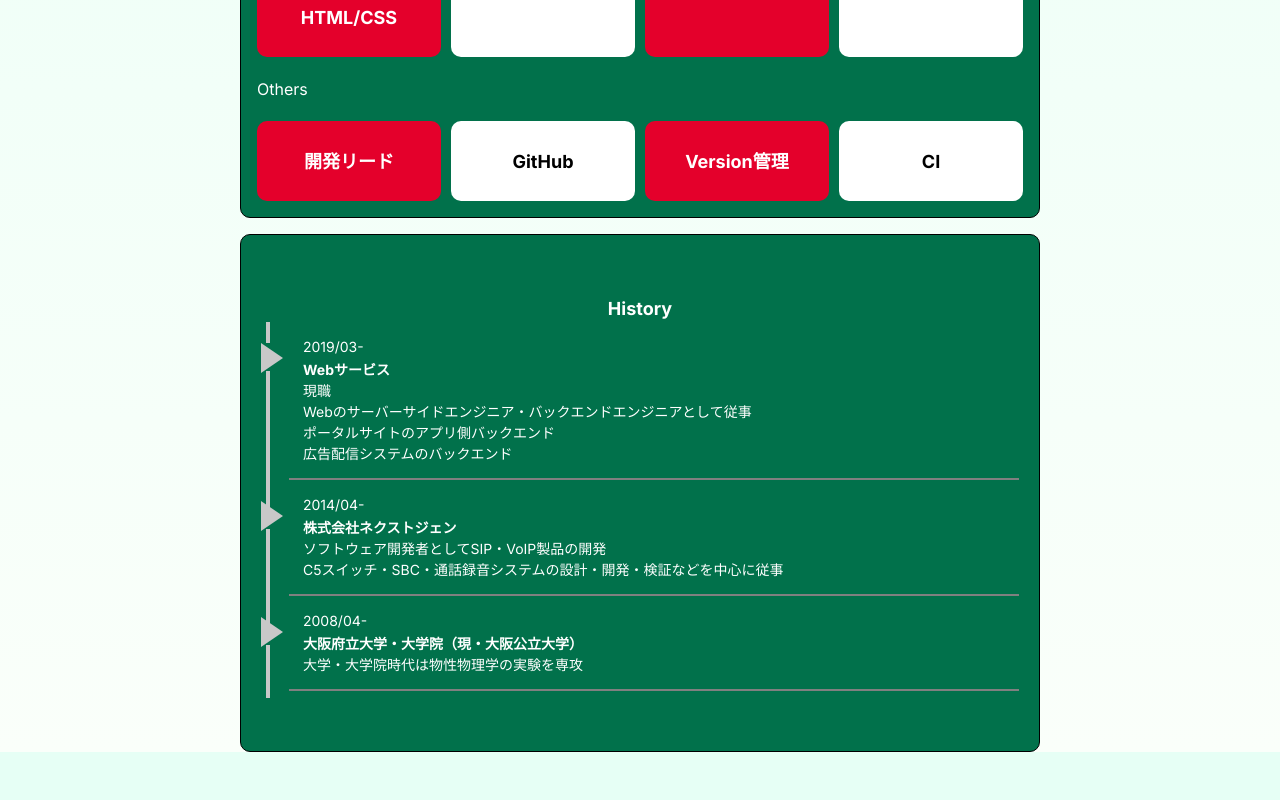
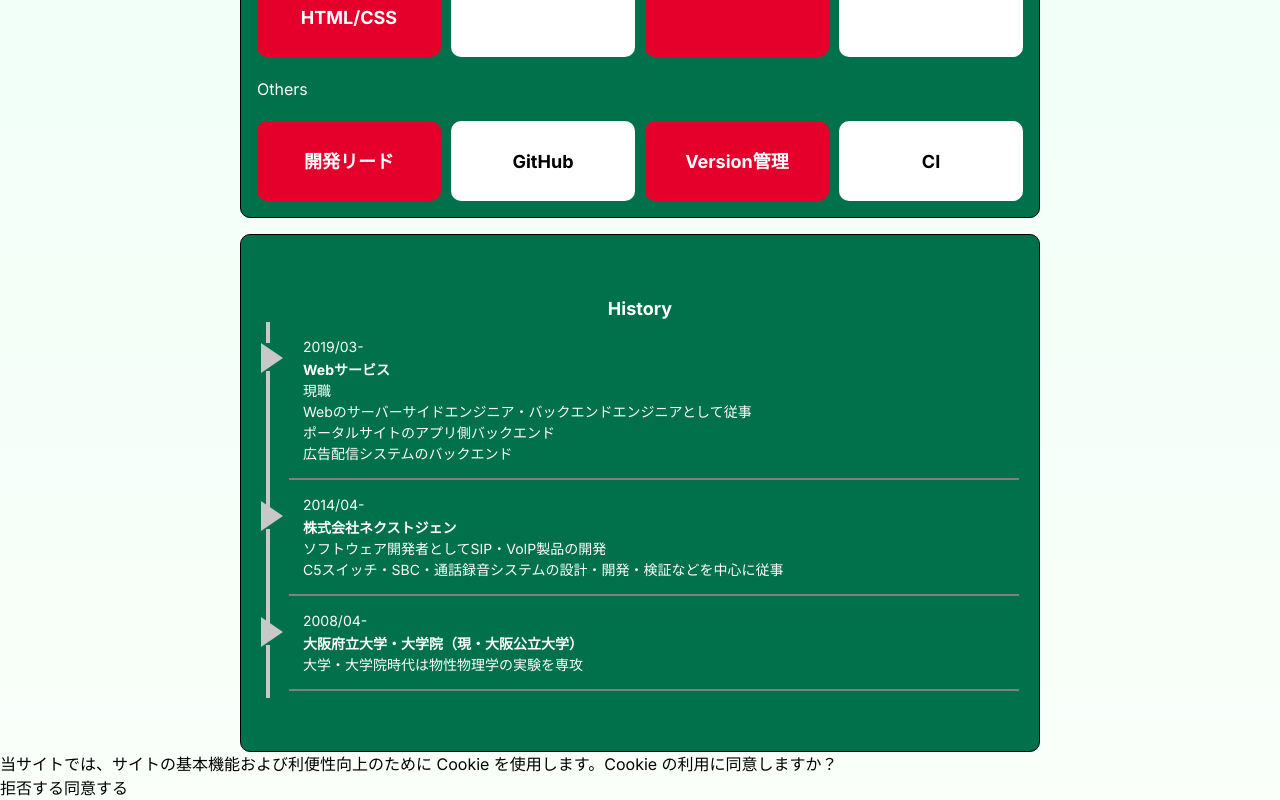
Before and after one commit to keyno63/profile.maigo-name.tokyo, a Next.js app in the folder website/: page / in a window 1280 px wide. Shown: the part 898-1698 px from the top of the page. Before the commit the page ends 1650 px from the top, so only its background shows below. Built offline with nearby package versions, Linux system fonts and the light colour scheme.

Commit message:
cookieダイアログ

```diff
--- a/website/app/layout.tsx
+++ b/website/app/layout.tsx
@@ -1,6 +1,7 @@
 import type { Metadata } from "next";
 import { Inter } from "next/font/google";
 import "./globals.css";
+import CookieConsent from "@/features/cookie-consent";
 
 const inter = Inter({ subsets: ["latin"] });
 
@@ -16,7 +17,10 @@ export default function RootLayout({
 }>) {
   return (
     <html lang="en">
-      <body className={inter.className}>{children}</body>
+      <body className={inter.className}>
+        {children}
+        <CookieConsent />
+      </body>
     </html>
   );
 }
--- /dev/null
+++ b/website/features/cookie-consent/client.tsx
@@ -0,0 +1,79 @@
+"use client";
+
+import React from "react";
+
+const COOKIE_NAME = "cookie_consent";
+const CONSENT_ACCEPTED = "accepted";
+const CONSENT_DECLINED = "declined";
+const CONSENT_MAX_AGE_DAYS = 365;
+
+function setCookie(name: string, value: string, days: number) {
+  const date = new Date();
+  date.setTime(date.getTime() + days * 24 * 60 * 60 * 1000);
+  const expires = "; expires=" + date.toUTCString();
+  const secure = typeof window !== "undefined" && window.location.protocol === "https:" ? "; Secure" : "";
+  document.cookie = `${name}=${encodeURIComponent(value)}${expires}; Path=/; SameSite=Lax${secure}`;
+}
+
+function getCookie(name: string) {
+  const nameEQ = name + "=";
+  const ca = document.cookie.split(";");
+  for (let i = 0; i < ca.length; i++) {
+    let c = ca[i];
+    while (c.charAt(0) === " ") c = c.substring(1, c.length);
+    if (c.indexOf(nameEQ) === 0) return decodeURIComponent(c.substring(nameEQ.length, c.length));
+  }
+  return undefined;
+}
+
+export default function CookieConsentClient() {
+  const [open, setOpen] = React.useState(false);
+
+  React.useEffect(() => {
+    const params = new URLSearchParams(window.location.search);
+    if (params.get("consent") === "reset") {
+      document.cookie = `${COOKIE_NAME}=; Max-Age=0; Path=/`;
+    }
+    const consent = getCookie(COOKIE_NAME);
+    if (!consent || params.get("consent") === "force") {
+      setOpen(true);
+    }
+  }, []);
+
+  const accept = () => {
+    setCookie(COOKIE_NAME, CONSENT_ACCEPTED, CONSENT_MAX_AGE_DAYS);
+    setOpen(false);
+  };
+  const decline = () => {
+    setCookie(COOKIE_NAME, CONSENT_DECLINED, CONSENT_MAX_AGE_DAYS);
+    setOpen(false);
+  };
+
+  if (!open) return null;
+
+  return (
+    <div className="fixed inset-x-0 bottom-0 z-[1000]">
+      <div className="mx-auto max-w-3xl m-4">
+        <div className="rounded-xl border border-zinc-200/80 dark:border-zinc-700/80 bg-white dark:bg-zinc-900 text-zinc-900 dark:text-zinc-100 shadow-lg p-4 md:p-5">
+          <p className="text-sm md:text-[15px] leading-6">
+            当サイトでは、サイトの基本機能および利便性向上のために Cookie を使用します。Cookie の利用に同意しますか？
+          </p>
+          <div className="mt-3 flex items-center justify-end gap-2">
+            <button
+              onClick={decline}
+              className="px-3 py-2 rounded-lg border border-zinc-300 bg-white text-sm text-zinc-800 hover:bg-zinc-50 dark:border-zinc-700 dark:bg-zinc-900 dark:text-zinc-100 dark:hover:bg-zinc-800 focus:outline-none focus-visible:ring-2 focus-visible:ring-offset-2 focus-visible:ring-zinc-400 dark:focus-visible:ring-zinc-500"
+            >
+              拒否する
+            </button>
+            <button
+              onClick={accept}
+              className="px-3 py-2 rounded-lg bg-emerald-600 hover:bg-emerald-700 text-white text-sm focus:outline-none focus-visible:ring-2 focus-visible:ring-offset-2 focus-visible:ring-emerald-600"
+            >
+              同意する
+            </button>
+          </div>
+        </div>
+      </div>
+    </div>
+  );
+}
--- /dev/null
+++ b/website/features/cookie-consent/index.tsx
@@ -0,0 +1 @@
+export { default } from './client';
```
